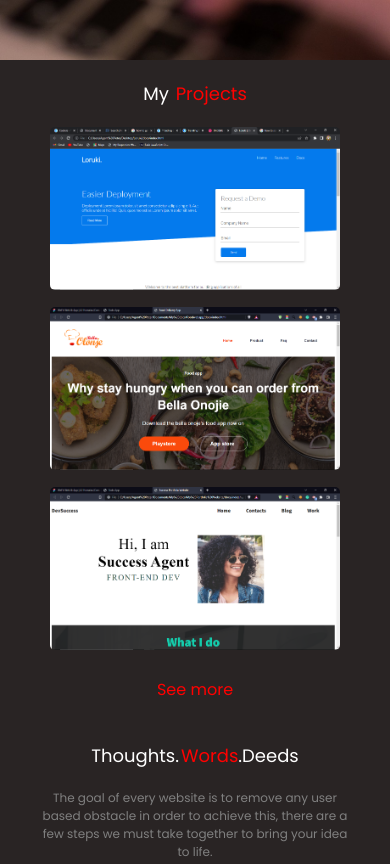
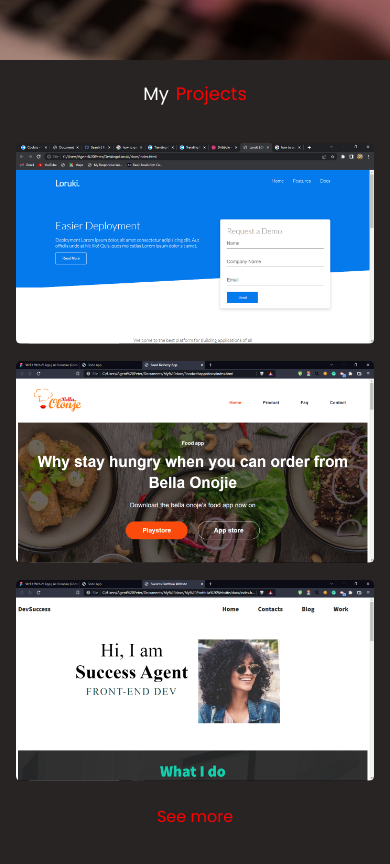
Before and after one commit to Successagent/Success-Portfolio, a plain HTML site: page docs/index.html in a window 390 px wide. Shown: the part 540-1404 px from the top of the page. Drawn offline with Linux system fonts and the light colour scheme.

Commit message:
adjustment of padding

```diff
--- a/docs/style.css
+++ b/docs/style.css
@@ -579,6 +579,11 @@ input, textarea {
         justify-content: center;
         flex-direction: column;
         align-items: center;
+        padding: 1rem;
+    }
+
+    .project-logo img {
+        width: 100%;
     }
 
     .works {
```
